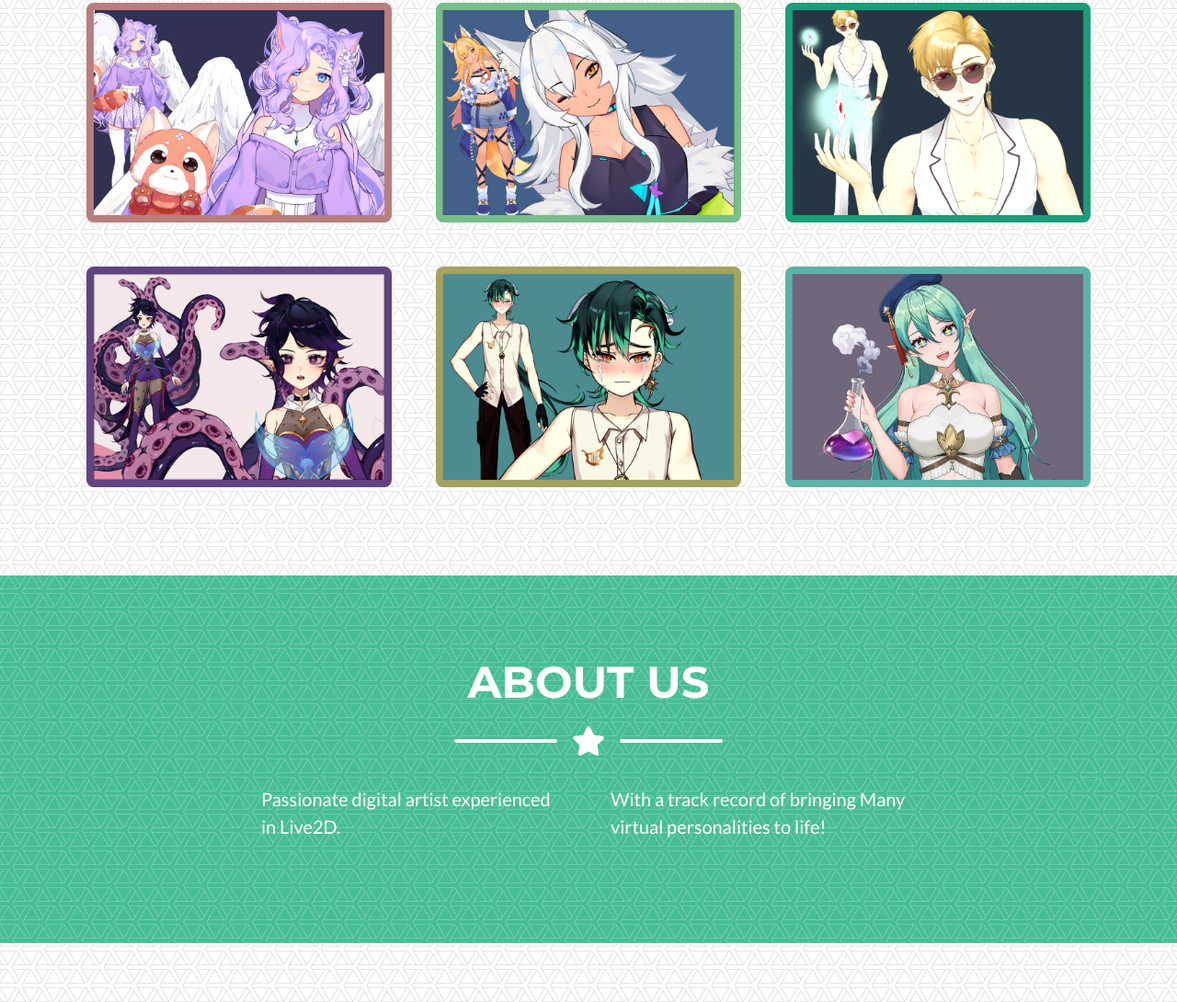
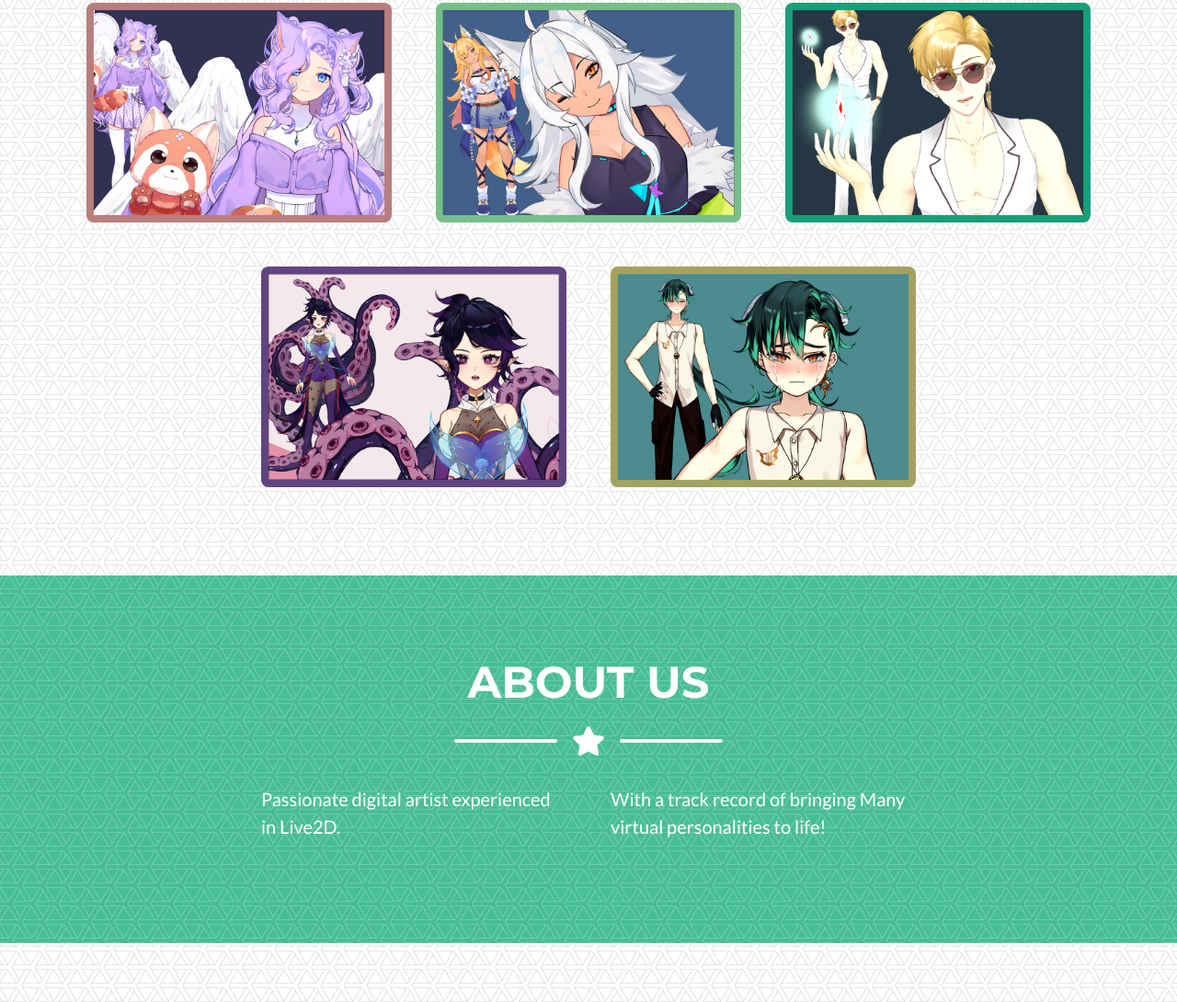
Before and after one commit to DarkyDono/Portfolio, a plain HTML site: page index.html in a window 1280 px wide. Shown: the part 945-2035 px from the top of the page at 92% size. Drawn offline with nearby package versions, Linux system fonts and the light colour scheme.

Commit message:
Update index.html
hided ellcrys

```diff
--- a/index.html
+++ b/index.html
@@ -112,14 +112,14 @@
                         </div>
                     </div>
                     <!-- Portfolio Item 6 -->
-                    <div class="col-md-6 col-lg-4">
+<!--                     <div class="col-md-6 col-lg-4">
                         <div class="portfolio-item mx-auto first" cid='6'>
                             <div class="portfolio-item-caption d-flex align-items-center justify-content-center h-100 w-100">
                                 <div class="portfolio-item-caption-content text-center text-white"><i class="fas fa-play fa-3x"></i></div>
                             </div>
                             <img class="img-fluid" src="assets/img/portfolio/submarine.png" alt="" />
                         </div>
-                    </div>
+                    </div> -->
                 </div>
             </div>
         </section>
```
